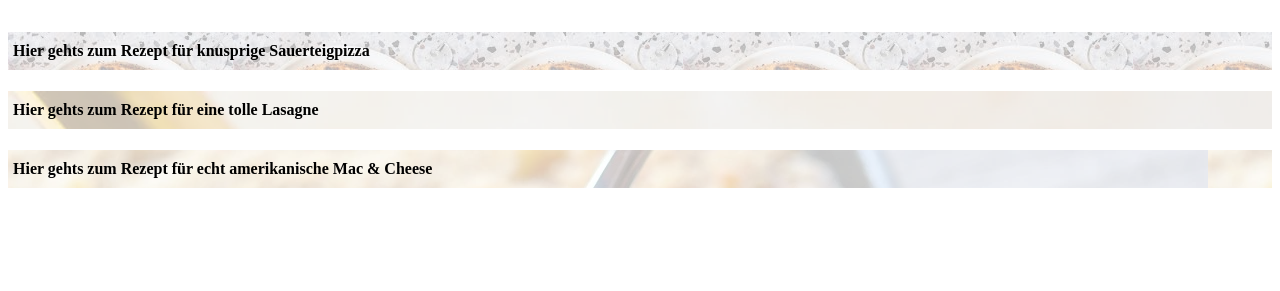
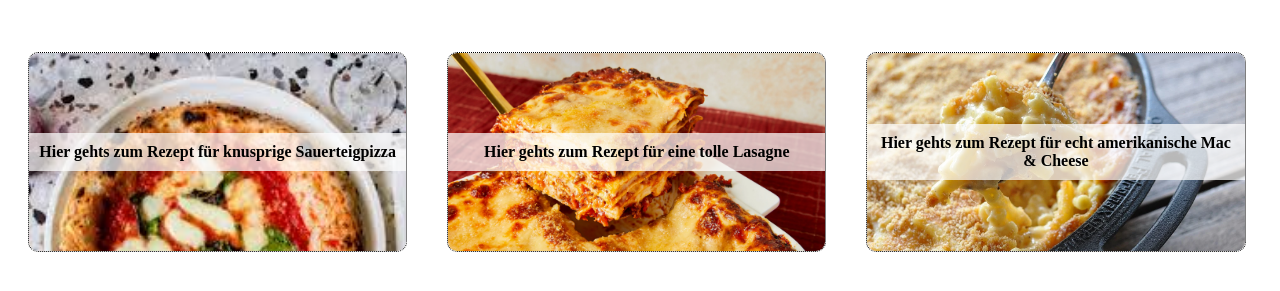
Before and after one commit to phiman13/odin-recipes, a plain HTML site: page index.html in a window 1280 px wide. Shown: the part 95-386 px from the top of the page. Drawn offline with Linux system fonts and the light colour scheme; a web font is replaced by a local one.

Commit message:
Added hover

```diff
--- a/index.html
+++ b/index.html
@@ -12,18 +12,18 @@
     <body>
         <h1>GREAT STUFF</h1>
             <div class="recipes">
-                <a href="./recipes/pizza.html" target="blank" rel="noreferrer">
-                    <div class="pizza">
+                <a class="pizza" href="./recipes/pizza.html" target="blank" rel="noreferrer">
+                    <div>
                         <h4>Hier gehts zum Rezept für knusprige Sauerteigpizza</h4>
                     </div>
                 </a>
-                <a href="./recipes/lasagna.html" target="blank" rel="noreferrer">
-                    <div class="lasagna">
+                <a class="lasagna" href="./recipes/lasagna.html" target="blank" rel="noreferrer">
+                    <div>
                         <h4>Hier gehts zum Rezept für eine tolle Lasagne</h4>
                     </div>
                 </a>
-                <a href="./recipes/maccheese.html" target="blank" rel="noreferrer">
-                    <div class="maccheese">
+                <a class="maccheese" href="./recipes/maccheese.html" target="blank" rel="noreferrer">
+                    <div>
                         <h4>Hier gehts zum Rezept für echt amerikanische Mac & Cheese</h4>
                     </div>
                 </a>
--- a/style.css
+++ b/style.css
@@ -10,16 +10,46 @@ h1 {
     color: rgb(0, 0, 0);
 }
 
+.recipes div {
+    width: 100%;
+}
+
 .recipes h4 {
     font-family: Aboreto;
     color: black;
     background-color: rgba(255, 255, 255, 0.715);
     padding: 10px 5px;
+    width: inherit;
+}
+
+.recipes {
+    display: flex;
 }
 
 .recipes a {
     text-decoration: none;
+    border-style: dotted;
+    border-width: 1px;
+    border-color: black;
+    border-radius: 10px;
+    background-size: cover;
+    display: flex;
+    flex: 1;
+    justify-content: center;
+    align-items: center;
+    max-width: 30%;
+    max-height: 20%;
+    height: 200px;
+    margin: 20px;
+    background-clip: content-box;
+    text-align: center;
 }
+
+.recipes a:hover {
+    opacity: 0.3;
+}
+
+
 
 .lasagna {
     background-image: url(./images/Lasagne.webp);
```
